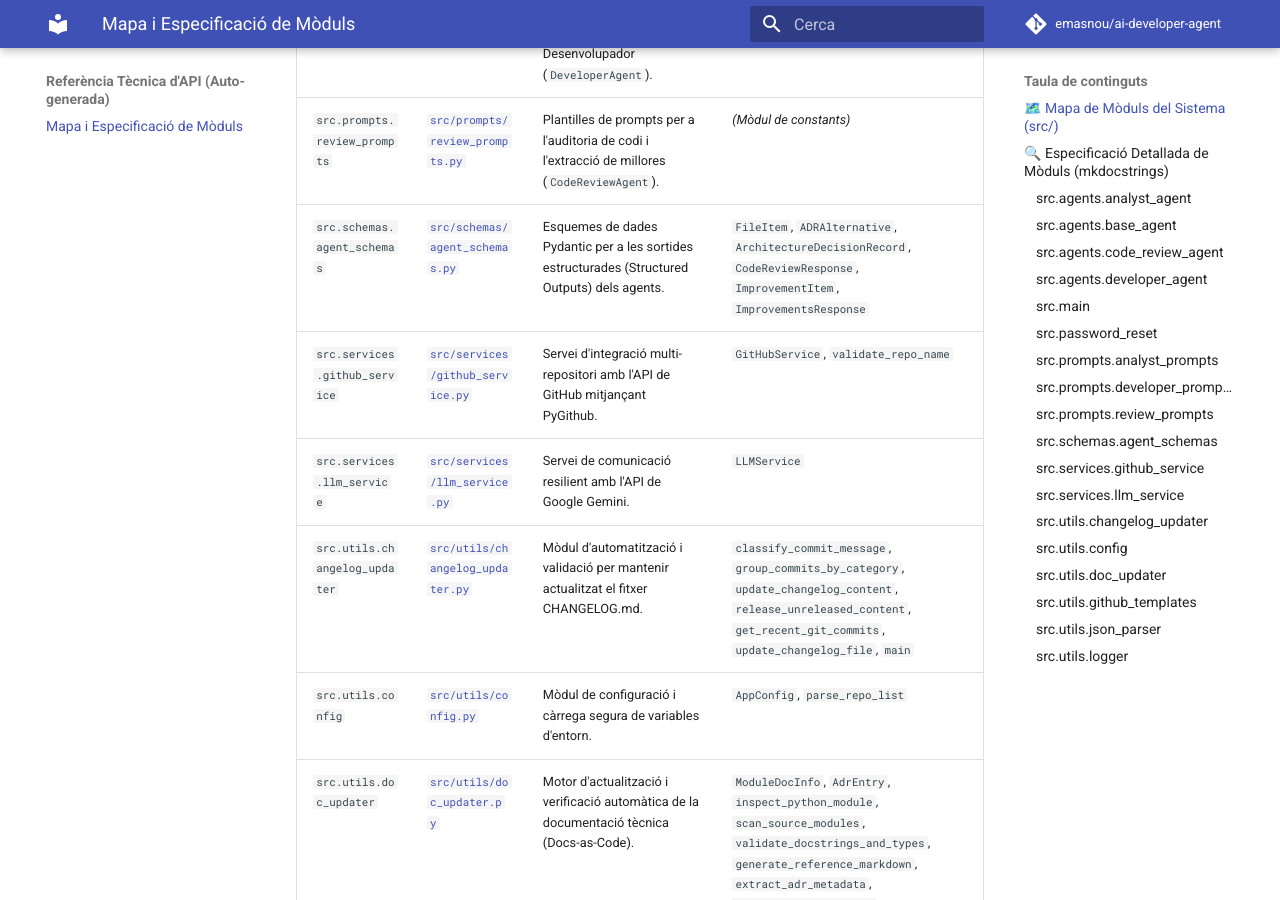
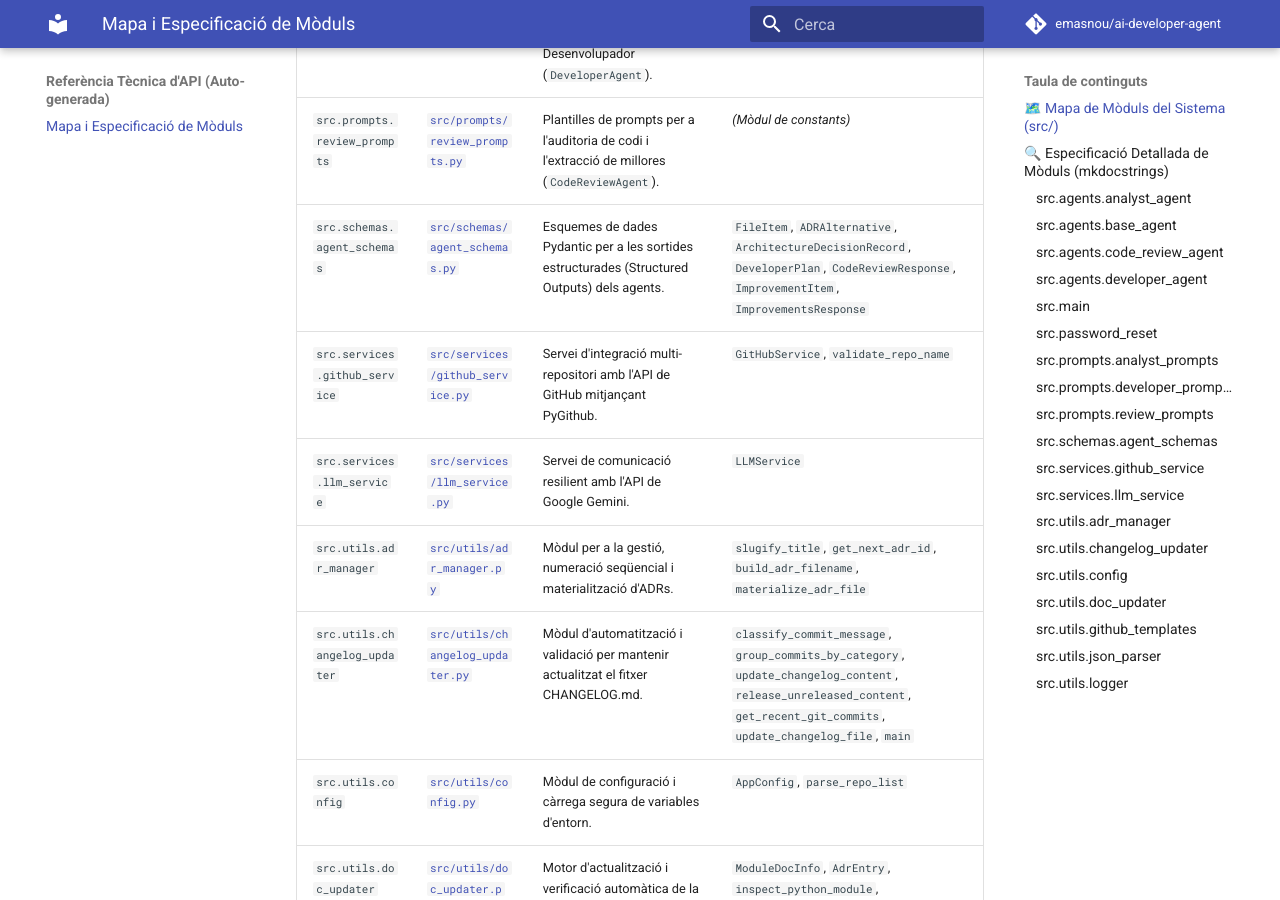
Before and after one commit to emasnou/ai-developer-agent, an MkDocs documentation site: the page built from docs/reference/index.md, in a window 1280 px wide and 900 px high, scrolled down 1342 px. Built offline with MkDocs 1.6.1 and Material for MkDocs 9.7.7, drawn with Linux system fonts in a browser that asks for light colours; comment, search, counter and statistics services are not loaded; some of the changed text lies outside the part shown.

Commit message:
feat(issue-19): resolució Issue #19 (Implementació de la generació, numeració seqüencial i materialització automàtica d'ADRs (Architecture Decision Records) pel DeveloperAgent.)

```diff
--- a/docs/reference/index.md
+++ b/docs/reference/index.md
@@ -17,9 +17,10 @@
 | `src.prompts.analyst_prompts` | [`src/prompts/analyst_prompts.py`](../../src/prompts/analyst_prompts.py) | Plantilles de prompts de sistema per a l'Agent Analista (`AnalystAgent`). | `build_analyst_system_prompt` |
 | `src.prompts.developer_prompts` | [`src/prompts/developer_prompts.py`](../../src/prompts/developer_prompts.py) | Plantilles de prompts de sistema, auto-correcció i remediació per a l'Agent Desenvolupador (`DeveloperAgent`). | *(Mòdul de constants)* |
 | `src.prompts.review_prompts` | [`src/prompts/review_prompts.py`](../../src/prompts/review_prompts.py) | Plantilles de prompts per a l'auditoria de codi i l'extracció de millores (`CodeReviewAgent`). | *(Mòdul de constants)* |
-| `src.schemas.agent_schemas` | [`src/schemas/agent_schemas.py`](../../src/schemas/agent_schemas.py) | Esquemes de dades Pydantic per a les sortides estructurades (Structured Outputs) dels agents. | `FileItem`, `ADRAlternative`, `ArchitectureDecisionRecord`, `CodeReviewResponse`, `ImprovementItem`, `ImprovementsResponse` |
+| `src.schemas.agent_schemas` | [`src/schemas/agent_schemas.py`](../../src/schemas/agent_schemas.py) | Esquemes de dades Pydantic per a les sortides estructurades (Structured Outputs) dels agents. | `FileItem`, `ADRAlternative`, `ArchitectureDecisionRecord`, `DeveloperPlan`, `CodeReviewResponse`, `ImprovementItem`, `ImprovementsResponse` |
 | `src.services.github_service` | [`src/services/github_service.py`](../../src/services/github_service.py) | Servei d'integració multi-repositori amb l'API de GitHub mitjançant PyGithub. | `GitHubService`, `validate_repo_name` |
 | `src.services.llm_service` | [`src/services/llm_service.py`](../../src/services/llm_service.py) | Servei de comunicació resilient amb l'API de Google Gemini. | `LLMService` |
+| `src.utils.adr_manager` | [`src/utils/adr_manager.py`](../../src/utils/adr_manager.py) | Mòdul per a la gestió, numeració seqüencial i materialització d'ADRs. | `slugify_title`, `get_next_adr_id`, `build_adr_filename`, `materialize_adr_file` |
 | `src.utils.changelog_updater` | [`src/utils/changelog_updater.py`](../../src/utils/changelog_updater.py) | Mòdul d'automatització i validació per mantenir actualitzat el fitxer CHANGELOG.md. | `classify_commit_message`, `group_commits_by_category`, `update_changelog_content`, `release_unreleased_content`, `get_recent_git_commits`, `update_changelog_file`, `main` |
 | `src.utils.config` | [`src/utils/config.py`](../../src/utils/config.py) | Mòdul de configuració i càrrega segura de variables d'entorn. | `AppConfig`, `parse_repo_list` |
 | `src.utils.doc_updater` | [`src/utils/doc_updater.py`](../../src/utils/doc_updater.py) | Motor d'actualització i verificació automàtica de la documentació tècnica (Docs-as-Code). | `ModuleDocInfo`, `AdrEntry`, `inspect_python_module`, `scan_source_modules`, `validate_docstrings_and_types`, `generate_reference_markdown`, `extract_adr_metadata`, `build_adr_index_table`, `sync_adr_index`, `update_all_documentation`, `main` |
@@ -115,6 +116,13 @@
 
 ::: src.services.llm_service
 
+### `src.utils.adr_manager`
+
+- **Fitxer font:** [`src/utils/adr_manager.py`](../../src/utils/adr_manager.py)
+- **Resum:** Mòdul per a la gestió, numeració seqüencial i materialització d'ADRs.
+
+::: src.utils.adr_manager
+
 ### `src.utils.changelog_updater`
 
 - **Fitxer font:** [`src/utils/changelog_updater.py`](../../src/utils/changelog_updater.py)
```
